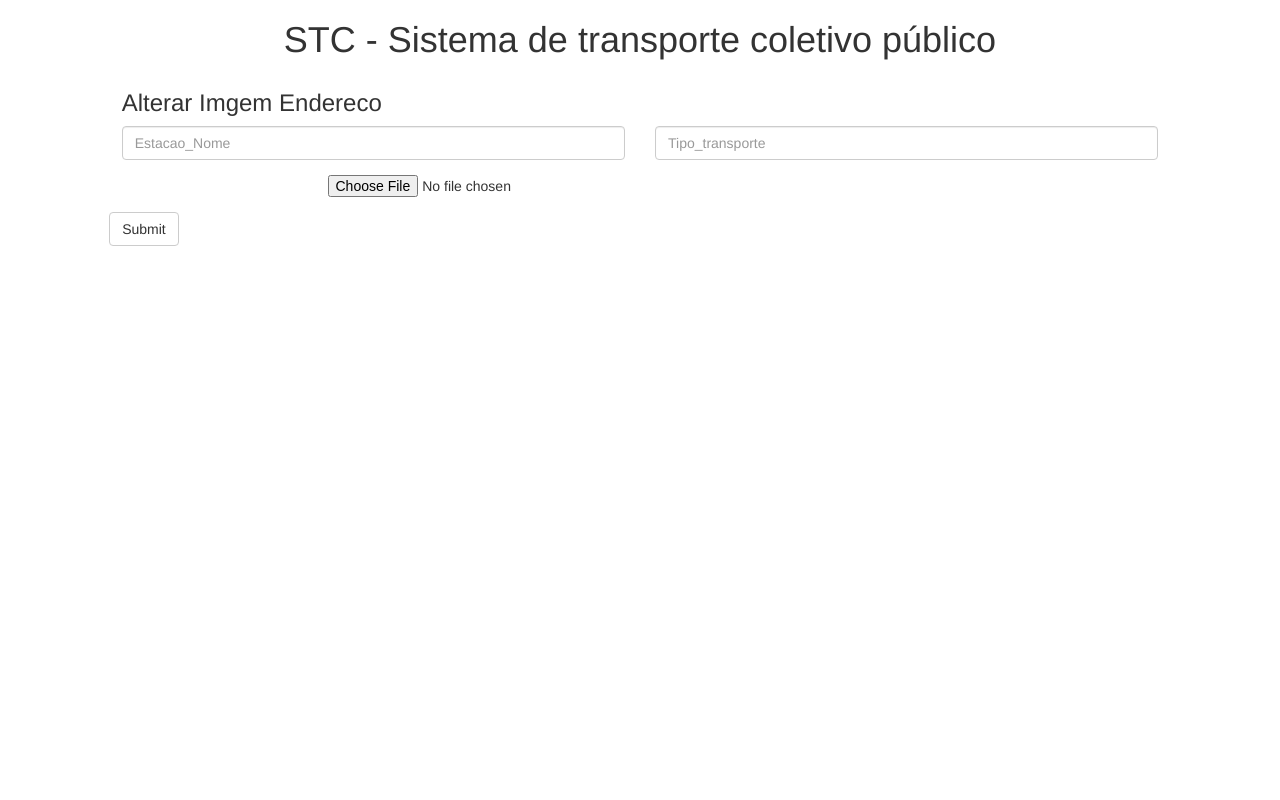
After one commit to arthur29/bd20162, a PHP site: page /admin.php in a window 1280 px wide. The commit adds this page. Run offline with PHP 8.4, Linux system fonts and the light colour scheme.

Commit message:
Continuing the project

```diff
--- /dev/null
+++ b/admin.php
@@ -0,0 +1,42 @@
+<html>
+  <head>
+    <title>STCP - home</title>
+        <meta chaset="utf-8">
+        <meta name="viewport" content="width=device-width, initial-scale=1">
+        <link rel="stylesheet" href="https://maxcdn.bootstrapcdn.com/bootstrap/3.3.7/css/bootstrap.min.css" integrity="sha384-BVYiiSIFeK1dGmJRAkycuHAHRg32OmUcww7on3RYdg4Va+PmSTsz/K68vbdEjh4u" crossorigin="anonymous">
+        <link rel="stylesheet" href="files/css/index.css"/>
+  </head>
+  <body>
+    <div class="container-fluid">
+      <div class="row">
+        <div class="col-sm-offset-1 col-sm-10 text-center">
+          <h1> STC - Sistema de transporte coletivo público </h1>
+        </div>
+      </div>
+      <div class="row">
+        <div class="col-sm-offset-1 col-sm-10">
+          <h3>Alterar Imgem Endereco</h3>
+        </div>
+      </div>
+      <form enctype="multipart/form-data" action="save_file.php" method="post">
+        <div class="row">
+          <div class="col-sm-offset-1 col-sm-5 form-group">
+            <input type="email" class="form-control" id="estacao_nome" name="estacao_nome"  placeholder="Estacao_Nome">
+          </div>
+          <div class="col-sm-5 form-group">
+            <input type="email" class="form-control" id="tipo_transporte" placeholder="Tipo_transporte">
+          </div>
+        <div class="row">
+          <div class="col-sm-offset-3 col-sm-6 form-group">
+            <input type="file" name="foto">
+          </div>
+        </div>
+        <div class="row">
+          <div class="col-sm-offset-1 col-sm-10">
+            <input type="submit" class="btn btn-default">
+          </div>
+        </div>
+      </form>
+    </div>
+  </body>
+</html>
--- a/index.php
+++ b/index.php
@@ -66,7 +66,8 @@
         <div class="col-sm-offset-1 col-sm-10" id="response">
         </div>
       </div>
-      <script src="https://ajax.googleapis.com/ajax/libs/jquery/3.1.1/jquery.min.js"></script>
-      <script type="text/javascript" src="files/js/index.js"></script>
+    </div>
+    <script src="https://ajax.googleapis.com/ajax/libs/jquery/3.1.1/jquery.min.js"></script>
+    <script type="text/javascript" src="files/js/index.js"></script>
 	</body>
 </html>
```
Also changed, not shown: dao/connection_factory.php (+13 -6 lines), save_file.php (added, +30 -0 lines).
